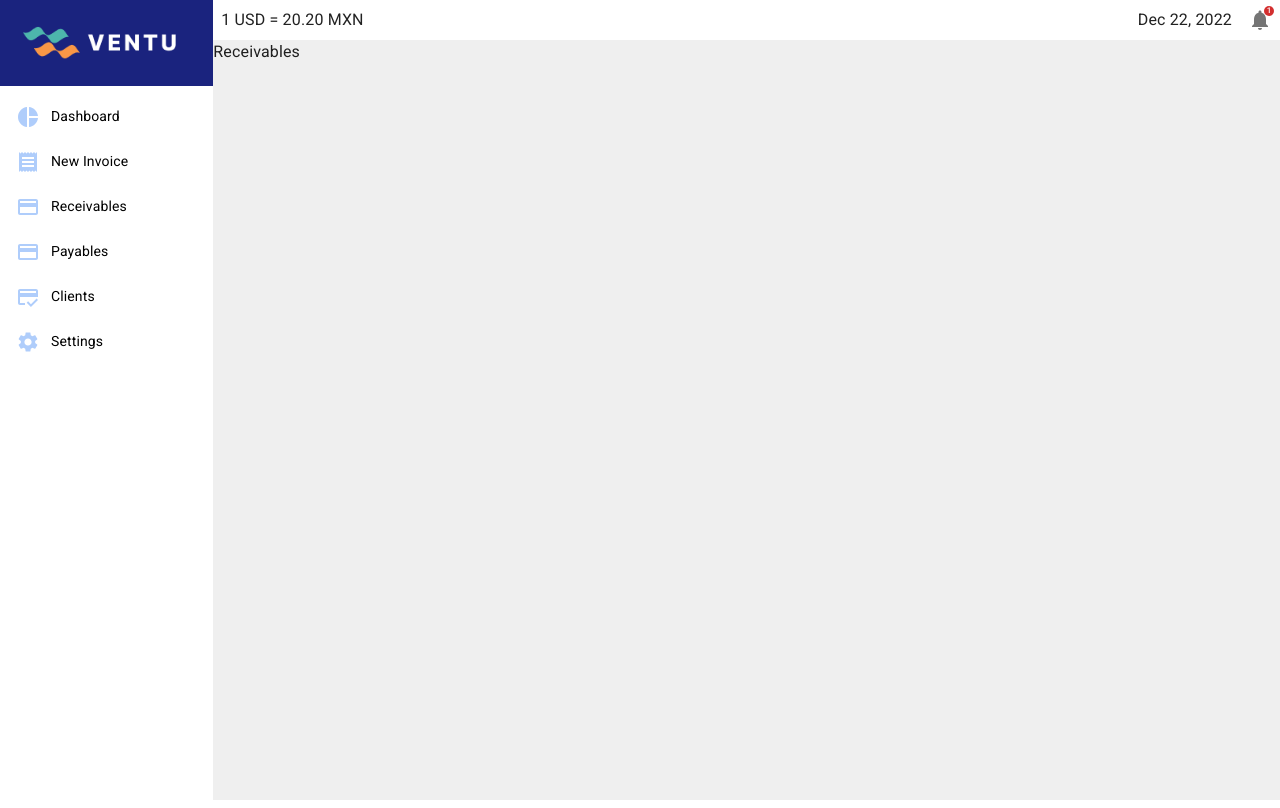
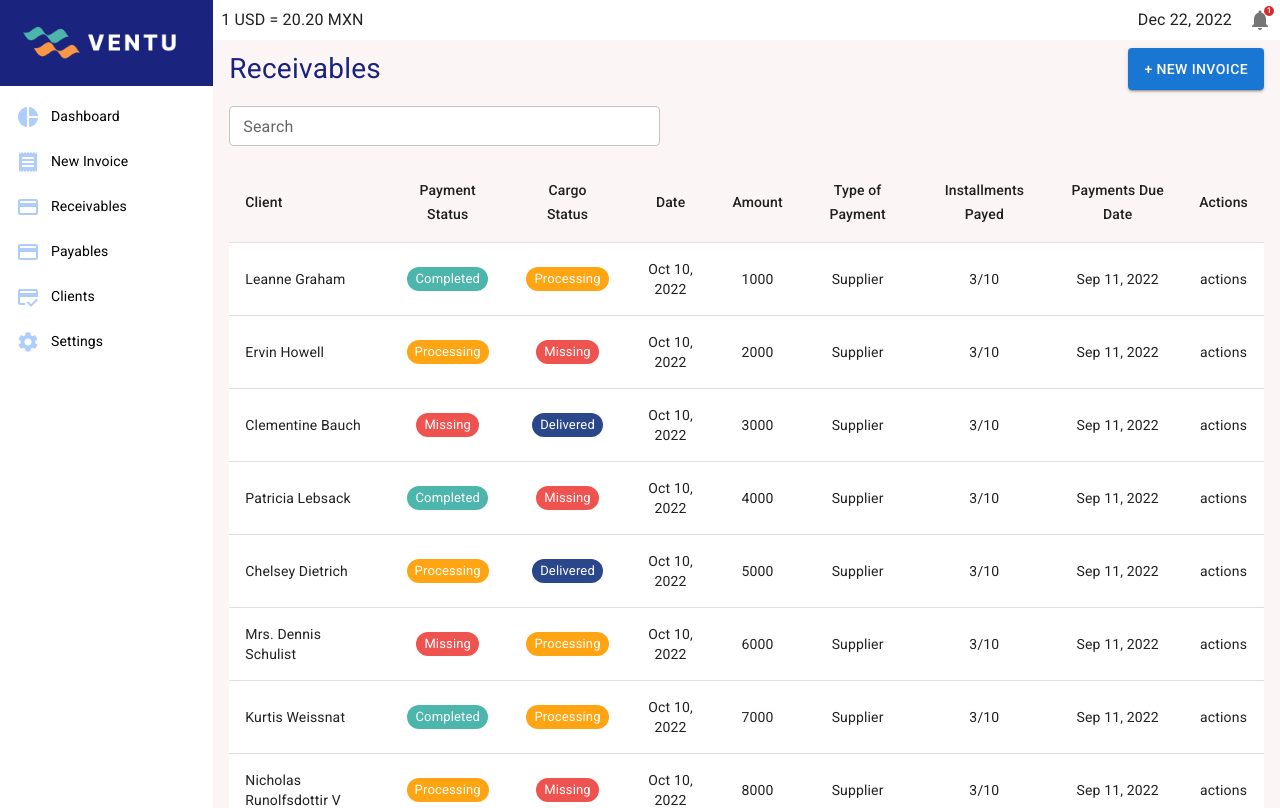
Before and after one commit to Itzli2000/ventu, a React (Vite) app: page /receivables in a window 1280 px wide. Shown: the top 808 px of the page. Built offline with nearby package versions, Linux system fonts and the light colour scheme.

Commit message:
Receivables view

```diff
--- a/src/components/Layout/MainLayout.tsx
+++ b/src/components/Layout/MainLayout.tsx
@@ -11,10 +11,10 @@ export interface IMainLayoutProps {
 const MainLayout: React.FC<IMainLayoutProps> = () => {
   return (
     <Grid container minHeight="100vh">
-      <Grid xs={12} lg={2}>
+      <Grid xs={12} md={2}>
         <Navigation />
       </Grid>
-      <Grid xs={12} lg={10} sx={{ backgroundColor: "#efefef" }}>
+      <Grid xs={12} md={10} sx={{ backgroundColor: "#efefef" }}>
         <Header />
         <Outlet />
       </Grid>
--- /dev/null
+++ b/src/constants/invoices.ts
@@ -0,0 +1,112 @@
+export const invoices = [
+  {
+    id: 1,
+    name: "Leanne Graham",
+    paymentStatus: 0,
+    cargoStatus: 1,
+    amount: 1000,
+    date: "2022-10-10",
+    typeOfPayment: "Supplier",
+    installmentsPayed: 3,
+    dueDate: "2022-09-11",
+  },
+  {
+    id: 2,
+    name: "Ervin Howell",
+    paymentStatus: 1,
+    cargoStatus: 2,
+    amount: 2000,
+    date: "2022-10-10",
+    typeOfPayment: "Supplier",
+    installmentsPayed: 3,
+    dueDate: "2022-09-11",
+  },
+  {
+    id: 3,
+    name: "Clementine Bauch",
+    paymentStatus: 2,
+    cargoStatus: 0,
+    amount: 3000,
+    date: "2022-10-10",
+    typeOfPayment: "Supplier",
+    installmentsPayed: 3,
+    dueDate: "2022-09-11",
+  },
+  {
+    id: 4,
+    name: "Patricia Lebsack",
+    paymentStatus: 0,
+    cargoStatus: 2,
+    amount: 4000,
+    date: "2022-10-10",
+    typeOfPayment: "Supplier",
+    installmentsPayed: 3,
+    dueDate: "2022-09-11",
+  },
+  {
+    id: 5,
+    name: "Chelsey Dietrich",
+    paymentStatus: 1,
+    cargoStatus: 0,
+    amount: 5000,
+    date: "2022-10-10",
+    typeOfPayment: "Supplier",
+    installmentsPayed: 3,
+    dueDate: "2022-09-11",
+  },
+  {
+    id: 6,
+    name: "Mrs. Dennis Schulist",
+    paymentStatus: 2,
+    cargoStatus: 1,
+    amount: 6000,
+    date: "2022-10-10",
+    typeOfPayment: "Supplier",
+    installmentsPayed: 3,
+    dueDate: "2022-09-11",
+  },
+  {
+    id: 7,
+    name: "Kurtis Weissnat",
+    paymentStatus: 0,
+    cargoStatus: 1,
+    amount: 7000,
+    date: "2022-10-10",
+    typeOfPayment: "Supplier",
+    installmentsPayed: 3,
+    dueDate: "2022-09-11",
+  },
+  {
+    id: 8,
+    name: "Nicholas Runolfsdottir V",
+    paymentStatus: 1,
+    cargoStatus: 2,
+    amount: 8000,
+    date: "2022-10-10",
+    typeOfPayment: "Supplier",
+    installmentsPayed: 3,
+    dueDate: "2022-09-11",
+  },
+  {
+    id: 9,
+    name: "Glenna Reichert",
+    paymentStatus: 2,
+    cargoStatus: 0,
+    amount: 9000,
+    date: "2022-10-10",
+    typeOfPayment: "Supplier",
+    installmentsPayed: 3,
+    dueDate: "2022-09-11",
+  },
+  {
+    id: 10,
+    name: "Clementina DuBuque",
+    paymentStatus: 0,
+    cargoStatus: 1,
+    amount: 10000,
+    date: "2022-10-10",
+    typeOfPayment: "Supplier",
+    installmentsPayed: 3,
+    dueDate: "2022-09-11",
+  },
+];
--- a/src/views/Dashboard/Dashboard.tsx
+++ b/src/views/Dashboard/Dashboard.tsx
@@ -18,7 +18,7 @@ const Dashboard = () => {
     <Box py={1} px={2}>
       <Title>Hi, Santiago.</Title>
       <Grid container spacing={2} alignItems="stretch">
-        <Grid xs={12} lg={6}>
+        <Grid xs={12} md={6}>
           <Grid xs={12}>
             <Card sx={{ padding: "1rem" }}>
               <CardContent
@@ -84,18 +84,18 @@ const Dashboard = () => {
           </Grid>
           <Grid xs={12}>
             <Chart
-              title="my title"
+              title="Receivables"
               action={() => console.log("action")}
               color={0}
             />
           </Grid>
         </Grid>
-        <Grid xs={12} lg={6}>
+        <Grid xs={12} md={6}>
           <Grid xs={12}>
             <ExchangeRate />
           </Grid>
           <Grid xs={12}>
-            <Chart title="my title" action={() => console.log("action")} />
+            <Chart title="Payables" action={() => console.log("action")} />
           </Grid>
         </Grid>
       </Grid>
--- a/src/views/Dashboard/components/Chart/Chart.tsx
+++ b/src/views/Dashboard/components/Chart/Chart.tsx
@@ -1,4 +1,5 @@
-import { Paper, Typography } from "@mui/material";
+import { Button, Paper, Typography } from "@mui/material";
+import Grid2 from "@mui/material/Unstable_Grid2/Grid2";
 import {
   Chart as ChartJS,
   CategoryScale,
@@ -72,13 +73,22 @@ const Chart: React.FC<IChartProps> = ({ title, action, color = 1 }) => {
       setSecondDataset(
         Array.from({ length: 6 }, () => Math.floor(Math.random() * 40000))
       );
-    }, 7000);
+    }, 3000);
     return () => clearInterval(interval);
   }, []);
 
   return (
-    <Paper>
-      <Typography>{title}</Typography>
+    <Paper sx={{ padding: "1rem" }}>
+      <Grid2 container>
+        <Grid2 xs={8}>
+          <Typography>{title}</Typography>
+        </Grid2>
+        <Grid2 xs={4} sx={{ display: "flex", justifyContent: "flex-end" }}>
+          <Button variant="outlined" size="small" onClick={action}>
+            View All
+          </Button>
+        </Grid2>
+      </Grid2>
       <Bar options={options.options} data={options.data} />
     </Paper>
   );
--- /dev/null
+++ b/src/views/Receivables/Receivables.styled.ts
@@ -0,0 +1,7 @@
+import styled from "@emotion/styled";
+import { Typography } from "@mui/material";
+
+export const Title = styled(Typography)`
+  font-size: 1.75rem;
+  color: #1a237e;
+` as typeof Typography;
--- a/src/views/Receivables/Receivables.tsx
+++ b/src/views/Receivables/Receivables.tsx
@@ -1,7 +1,99 @@
-import React from "react";
+import {
+  Box,
+  Button,
+  Paper,
+  Table,
+  TableBody,
+  TableCell,
+  TableContainer,
+  TableHead,
+  TableRow,
+  TextField,
+} from "@mui/material";
+import Grid2 from "@mui/material/Unstable_Grid2/Grid2";
+import { DateTime } from "luxon";
+import { invoices } from "../../constants/invoices";
+import { renderCargoStatus, renderPaymentStatus } from "./components/Chips";
+import { Title } from "./Receivables.styled";
 
 const Receivables = () => {
-  return <div>Receivables</div>;
+  return (
+    <Box py={1} px={2} sx={{ backgroundColor: "#fbf5f5" }}>
+      <Grid2 container>
+        <Grid2
+          xs={12}
+          sx={{ display: "flex", justifyContent: "space-between" }}
+        >
+          <Title>Receivables</Title>
+          <Button variant="contained">+ New Invoice</Button>
+        </Grid2>
+        <Grid2 xs={5} my={2}>
+          <TextField
+            size="small"
+            fullWidth
+            label="Search"
+            variant="outlined"
+            sx={{ backgroundColor: "#ffffff" }}
+          />
+        </Grid2>
+        <Grid2>
+          <TableContainer>
+            <Table sx={{ minWidth: 650 }} aria-label="simple table">
+              <TableHead>
+                <TableRow>
+                  <TableCell>Client</TableCell>
+                  <TableCell align="center">Payment Status</TableCell>
+                  <TableCell align="center">Cargo Status</TableCell>
+                  <TableCell align="center">Date</TableCell>
+                  <TableCell align="center">Amount</TableCell>
+                  <TableCell align="center">Type of Payment</TableCell>
+                  <TableCell align="center">Installments Payed</TableCell>
+                  <TableCell align="center">Payments Due Date</TableCell>
+                  <TableCell align="center">Actions</TableCell>
+                </TableRow>
+              </TableHead>
+              <TableBody component={Paper}>
+                {invoices.map((row) => (
+                  <TableRow
+                    key={row.name}
+                    sx={{ "&:last-child td, &:last-child th": { border: 0 } }}
+                  >
+                    <TableCell component="th" scope="row">
+                      {row.name}
+                    </TableCell>
+                    <TableCell align="center">
+                      {renderPaymentStatus(row.paymentStatus)}
+                    </TableCell>
+                    <TableCell align="center">
+                      {renderCargoStatus(row.cargoStatus)}
+                    </TableCell>
+                    <TableCell align="center">
+                      {DateTime.fromISO(row.date).toLocaleString(
+                        DateTime.DATE_MED,
+                        { locale: "en" }
+                      )}
+                    </TableCell>
+                    <TableCell align="center">{row.amount}</TableCell>
+                    <TableCell align="center">{row.typeOfPayment}</TableCell>
+                    <TableCell align="center">
+                      {row.installmentsPayed}/10
+                    </TableCell>
+                    <TableCell align="center">
+                      {DateTime.fromISO(row.dueDate).toLocaleString(
+                        DateTime.DATE_MED,
+                        { locale: "en" }
+                      )}
+                    </TableCell>
+                    <TableCell align="center">actions</TableCell>
+                  </TableRow>
+                ))}
+              </TableBody>
+            </Table>
+          </TableContainer>
+        </Grid2>
+      </Grid2>
+    </Box>
+  );
 };
 
 export default Receivables;
--- /dev/null
+++ b/src/views/Receivables/components/Chips.tsx
@@ -0,0 +1,53 @@
+import { Chip } from "@mui/material";
+
+export const renderPaymentStatus = (status: number) => {
+  if (status === 0)
+    return (
+      <Chip
+        size="small"
+        label="Completed"
+        sx={{ backgroundColor: "#4DB6AC", color: "#ffffff" }}
+      />
+    );
+  if (status === 1)
+    return (
+      <Chip
+        size="small"
+        label="Processing"
+        sx={{ backgroundColor: "#FFA412", color: "#ffffff" }}
+      />
+    );
+  return (
+    <Chip
+      size="small"
+      label="Missing"
+      sx={{ backgroundColor: "#EF5350", color: "#ffffff" }}
+    />
+  );
+};
+
+export const renderCargoStatus = (status: number) => {
+  if (status === 0)
+    return (
+      <Chip
+        size="small"
+        label="Delivered"
+        sx={{ backgroundColor: "#2B478B", color: "#ffffff" }}
+      />
+    );
+  if (status === 1)
+    return (
+      <Chip
+        size="small"
+        label="Processing"
+        sx={{ backgroundColor: "#FFA412", color: "#ffffff" }}
+      />
+    );
+  return (
+    <Chip
+      size="small"
+      label="Missing"
+      sx={{ backgroundColor: "#EF5350", color: "#ffffff" }}
+    />
+  );
+};
```
